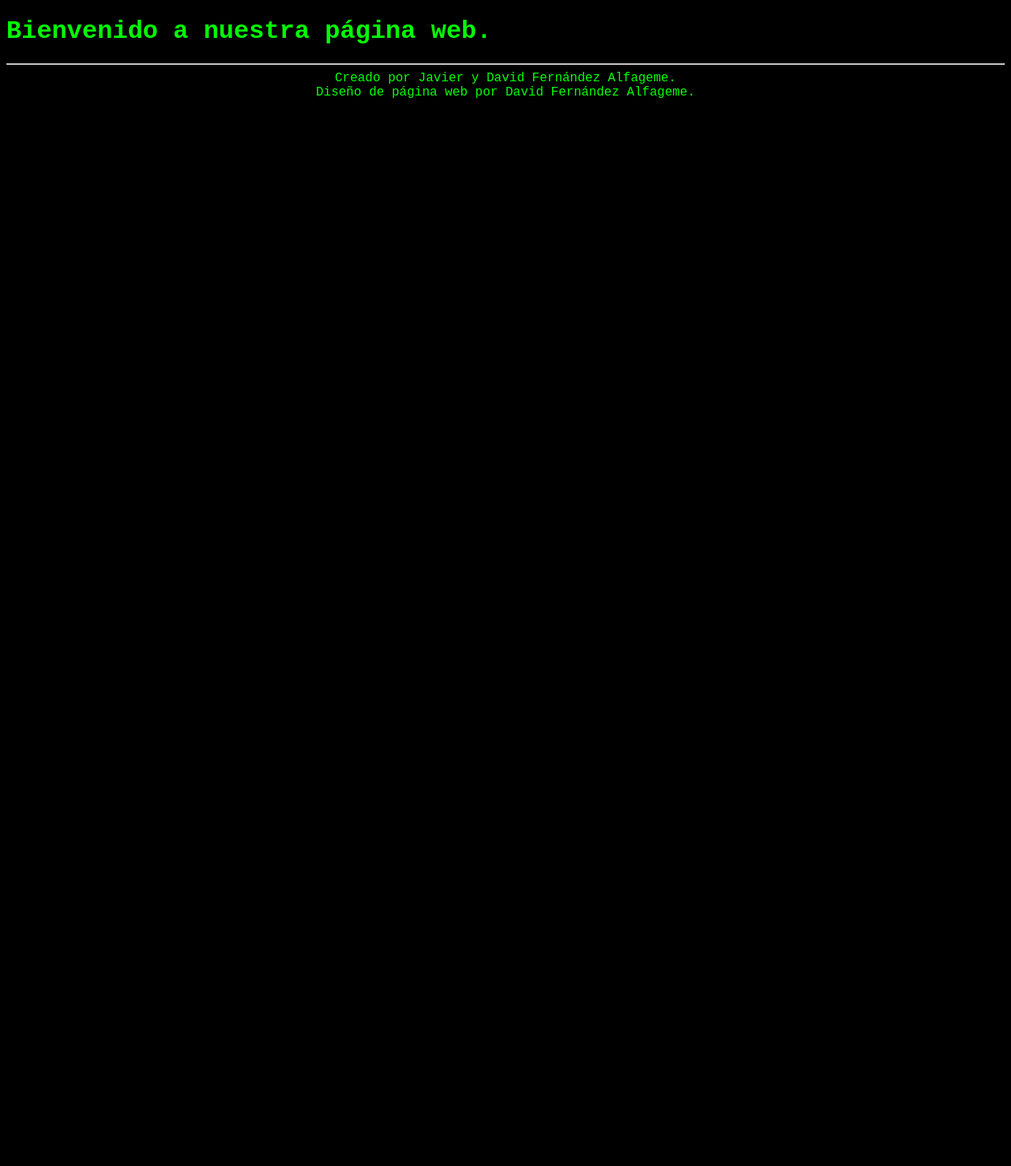
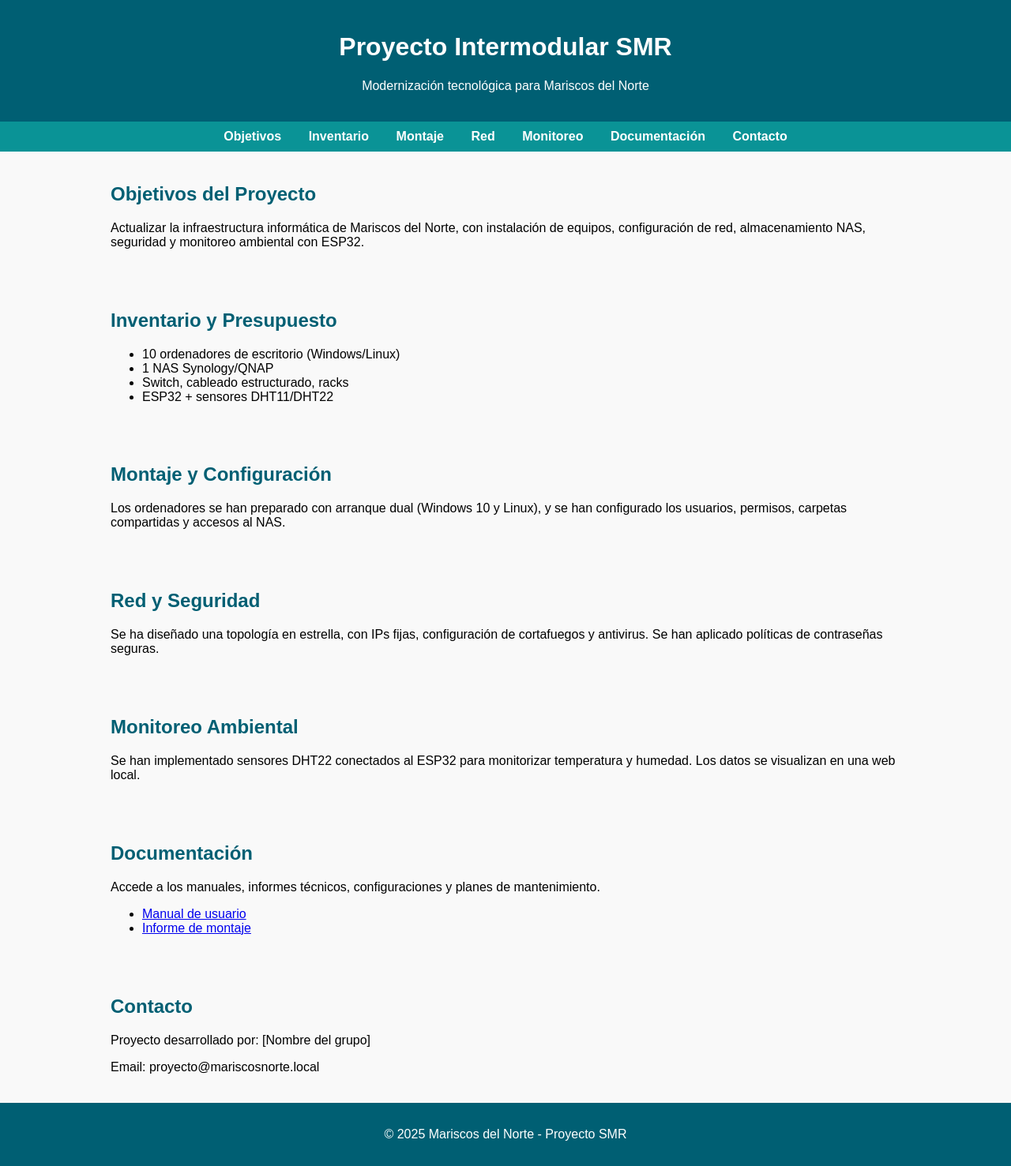
Before and after one commit to Iinksafe/proyecto_intermodular, a plain HTML site: page index.html in a window 1280 px wide. Shown: the whole page at 79% size. Before the commit the page ends 800 px from the top, so only its background shows below. Drawn offline with Linux system fonts and the light colour scheme.

Commit message:
Update index.html

```diff
--- a/index.html
+++ b/index.html
@@ -1,29 +1,84 @@
 <!DOCTYPE html>
-<html>
-  <head>
-    <title>Proyecto Intermodular</title>
-    <style>
-      body { background-color: #000000 }
-      * {
-        color: #00ff00;
-        font-family: 'Courier New', Courier, monospace;
-      }
-    </style>
-  </head>
+<html lang="es">
+<head>
+  <meta charset="UTF-8" />
+  <meta name="viewport" content="width=device-width, initial-scale=1.0"/>
+  <title>Proyecto SMR - Mariscos del Norte</title>
+  <style>
+    body { font-family: Arial, sans-serif; margin: 0; background: #f9f9f9; }
+    header { background: #005f73; color: white; padding: 20px; text-align: center; }
+    nav { background: #0a9396; padding: 10px; text-align: center; }
+    nav a { color: white; margin: 0 15px; text-decoration: none; font-weight: bold; }
+    section { padding: 20px; max-width: 1000px; margin: auto; }
+    h2 { color: #005f73; }
+    footer { background: #005f73; color: white; text-align: center; padding: 15px; }
+  </style>
+</head>
+<body>
 
-  <body>
-    <h1>Bienvenido a nuestra página web.</h1>
+  <header>
+    <h1>Proyecto Intermodular SMR</h1>
+    <p>Modernización tecnológica para Mariscos del Norte</p>
+  </header>
 
-    <hr />
+  <nav>
+    <a href="#objetivos">Objetivos</a>
+    <a href="#inventario">Inventario</a>
+    <a href="#montaje">Montaje</a>
+    <a href="#red">Red</a>
+    <a href="#monitoreo">Monitoreo</a>
+    <a href="#documentacion">Documentación</a>
+    <a href="#contacto">Contacto</a>
+  </nav>
 
-    <center>
-      Creado por
-      Javier
-      y
-      David Fernández Alfageme.
-      <br />
-      Diseño de página web por
-      David Fernández Alfageme.
-    </center>
-  </body>
+  <section id="objetivos">
+    <h2>Objetivos del Proyecto</h2>
+    <p>Actualizar la infraestructura informática de Mariscos del Norte, con instalación de equipos, configuración de red, almacenamiento NAS, seguridad y monitoreo ambiental con ESP32.</p>
+  </section>
+
+  <section id="inventario">
+    <h2>Inventario y Presupuesto</h2>
+    <ul>
+      <li>10 ordenadores de escritorio (Windows/Linux)</li>
+      <li>1 NAS Synology/QNAP</li>
+      <li>Switch, cableado estructurado, racks</li>
+      <li>ESP32 + sensores DHT11/DHT22</li>
+    </ul>
+  </section>
+
+  <section id="montaje">
+    <h2>Montaje y Configuración</h2>
+    <p>Los ordenadores se han preparado con arranque dual (Windows 10 y Linux), y se han configurado los usuarios, permisos, carpetas compartidas y accesos al NAS.</p>
+  </section>
+
+  <section id="red">
+    <h2>Red y Seguridad</h2>
+    <p>Se ha diseñado una topología en estrella, con IPs fijas, configuración de cortafuegos y antivirus. Se han aplicado políticas de contraseñas seguras.</p>
+  </section>
+
+  <section id="monitoreo">
+    <h2>Monitoreo Ambiental</h2>
+    <p>Se han implementado sensores DHT22 conectados al ESP32 para monitorizar temperatura y humedad. Los datos se visualizan en una web local.</p>
+  </section>
+
+  <section id="documentacion">
+    <h2>Documentación</h2>
+    <p>Accede a los manuales, informes técnicos, configuraciones y planes de mantenimiento.</p>
+    <ul>
+      <li><a href="docs/manual-usuario.pdf" target="_blank">Manual de usuario</a></li>
+      <li><a href="docs/informe-montaje.pdf" target="_blank">Informe de montaje</a></li>
+    </ul>
+  </section>
+
+  <section id="contacto">
+    <h2>Contacto</h2>
+    <p>Proyecto desarrollado por: [Nombre del grupo]</p>
+    <p>Email: proyecto@mariscosnorte.local</p>
+  </section>
+
+  <footer>
+    <p>© 2025 Mariscos del Norte - Proyecto SMR</p>
+  </footer>
+
+</body>
 </html>
```
